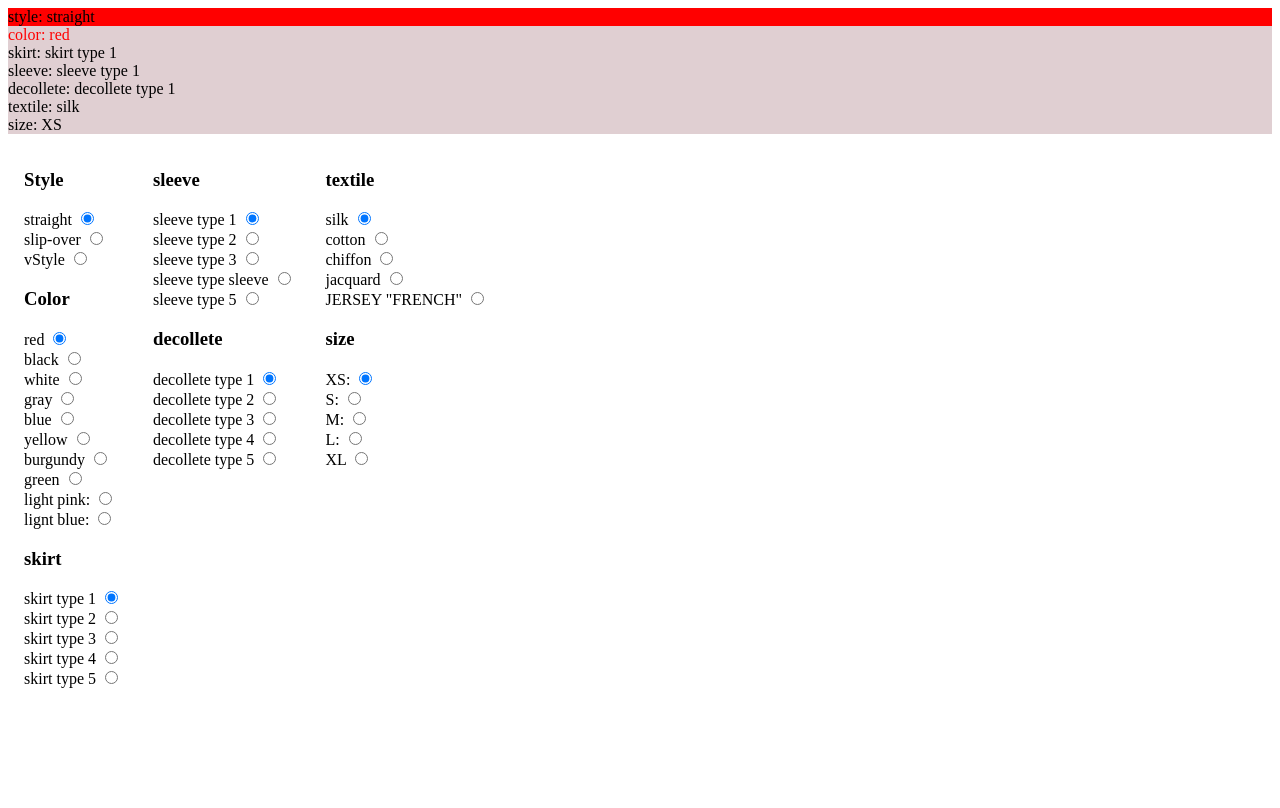
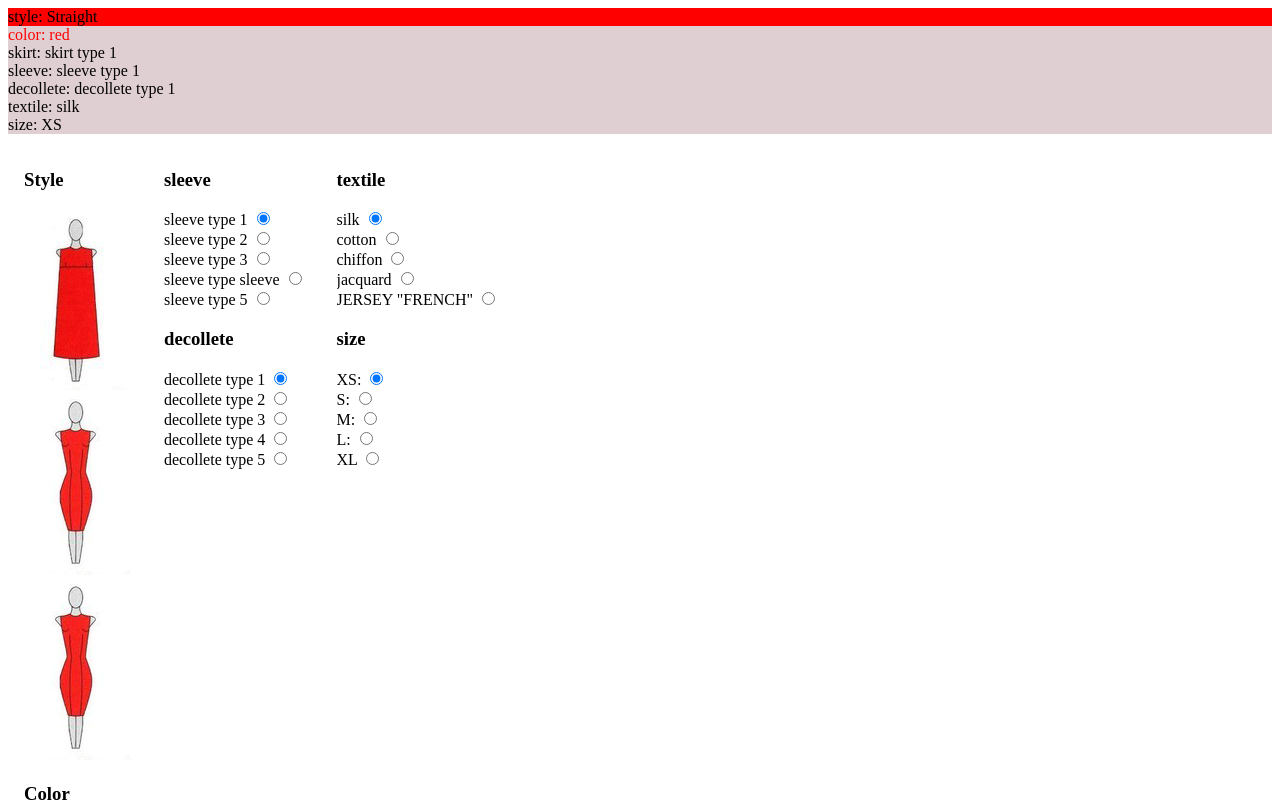
Before and after one commit to ertage/sunlook, a website: page index.html in a window 1280 px wide. Shown: the top 808 px of the page. Drawn offline with nearby package versions, Linux system fonts and the light colour scheme.

Commit message:
added images

```diff
--- a/app/app.js
+++ b/app/app.js
@@ -1,8 +1,34 @@
 angular.module('sunlook', [])
 
   .controller('firstController', function() {
-    this.model = {
-      style: 'straight',
+    var vm = this;
+    // this.styleColor = {
+    //   straight: 'red',
+    //   slipOver: 'blue',
+    //   vStyle: 'pink'
+    // };
+    vm.styles = [
+      {
+        type: 'straight',
+        bgColor: '#f00',
+        title: 'Straight',
+        image:  'app/images/style/straight.jpg'
+      },
+      {
+        type: 'slipOver',
+        bgColor: 'blue',
+        title: 'slipOver',
+        image: 'app/images/style/slip-over.jpg'
+      },
+      {
+        type: 'vStyle',
+        bgColor: 'pink',
+        title: 'slipOver',
+        image: 'app/images/style/slip-over.jpg'
+      }
+    ];
+    vm.model = {
+      style: vm.styles[0],
       color: 'red',
       skirt: 'skirt type 1',
       sleeve: 'sleeve type 1',
@@ -10,11 +36,5 @@ angular.module('sunlook', [])
       textile: 'silk',
       size: 'XS'
     };
-    this.styleColor = {
-      straight: 'red',
-      slipOver: 'blue',
-      vStyle: 'pink'
-    };
-
-    var color = this.styleColor[this.model.style];
+    // var color = this.styleColor[this.model.style];
   })
--- /dev/null
+++ b/app/style.css
@@ -0,0 +1,6 @@
+.ctrl-group__item{
+	float: left;
+}
+.ctrl-group{
+	overflow: hidden;
+}
--- a/index.html
+++ b/index.html
@@ -3,11 +3,12 @@
 <head>
   <meta charset="UTF-8">
   <title>Document</title>
+  <link rel="stylesheet" href="app/style.css">
 </head>
 <body>
   <div ng-controller="firstController as vm" ng-style="{'background-color': '#E0CFD2'}">
     <!-- <pre>{{vm|json}}</pre> -->
-    <div ng-style="{'background-color': vm.styleColor[vm.model.style]}">style: {{vm.model.style}}</div>
+    <div ng-style="{'background-color': vm.model.style.bgColor}">style: {{vm.model.style.title}}</div>
     <div ng-style="{color: vm.model.color}">color:  {{vm.model.color}}</div>
     <div>skirt: {{vm.model.skirt}}</div>
     <div>sleeve: {{vm.model.sleeve}}</div>
@@ -16,8 +17,8 @@
     <div>size: {{vm.model.size}}</div>
     <div style="float: left; padding: 16px;">
       <h3>Style</h3>
-      <div class="ctrl-group">
-        <label>
+      <div class="ctrl-group" ng-repeat="style in vm.styles">
+        <!-- <label>
           straight
           <input type="radio" name="style" ng-model="vm.model.style" value="straight" >
         </label></br>
@@ -28,7 +29,10 @@
         <label>
           vStyle
           <input type="radio" name="style" ng-model="vm.model.style" value="vStyle">
-        </label>
+        </label> -->
+        <div class="ctrl-group__item" ng-click="vm.model.style = style">
+          <img ng-src="{{style.image}}" alt="">
+        </div>
       </div>
 
       <h3>Color</h3>
```
Also changed, not shown: app/images/style/slip-over.jpg (added), app/images/style/straight.jpg (added), app/images/style/vStyle.jpg (added).
